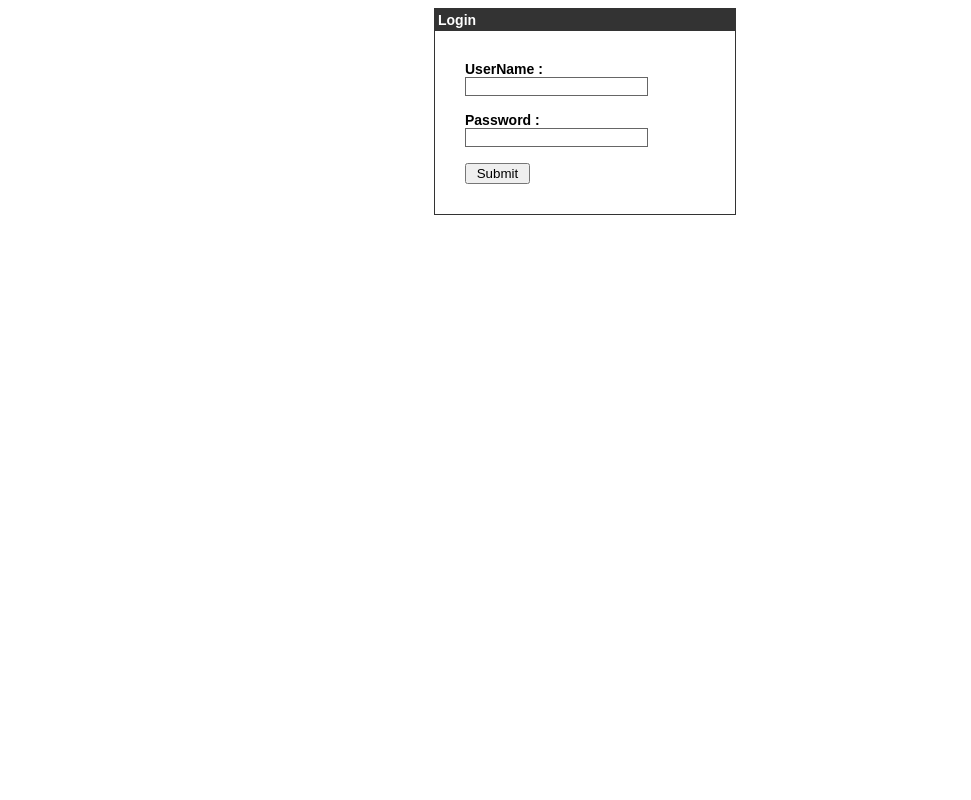
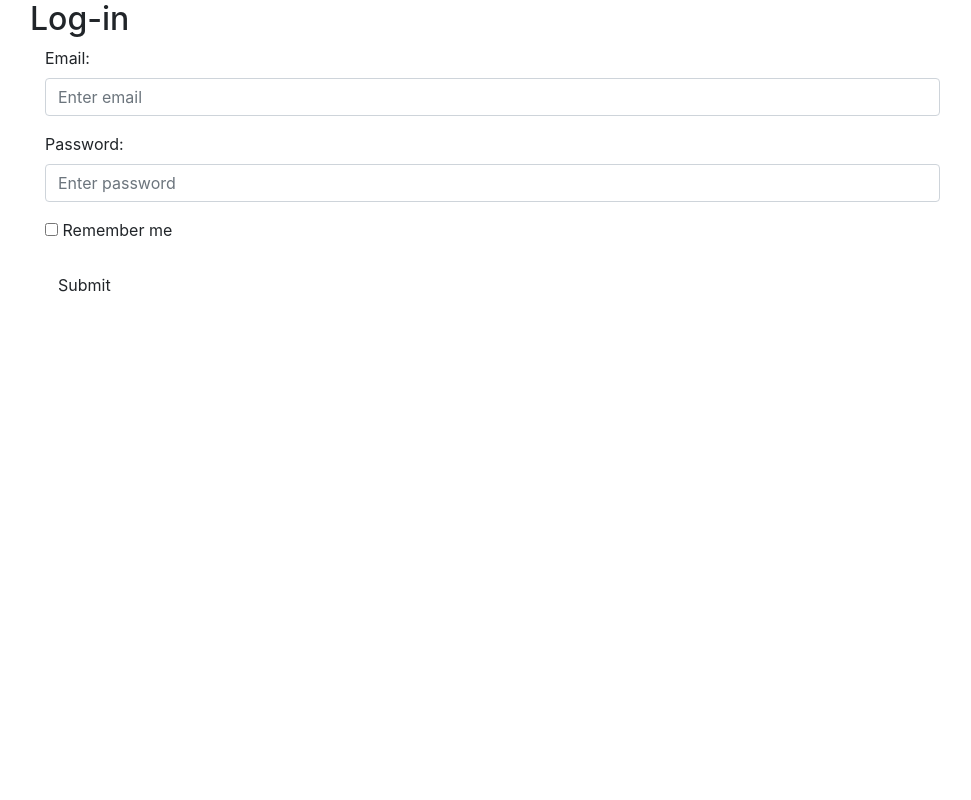
Before and after one commit to Ethaniha/miLife.today, a PHP site: page /login.php in a window 1280 px wide. Shown: the whole page, without its empty margins (55-1026 px from the left). Run offline with PHP 8.4, Linux system fonts and the light colour scheme; data that the repository does not hold is empty; some libraries are stand-ins or nearby versions.

Commit message:
login form / other bits

```diff
--- a/login.php
+++ b/login.php
@@ -1,11 +1,9 @@
 <?php
-   //include("db-conf.php");
-   define('DB_SERVER', 'shareddb-m.hosting.stackcp.net');
-   define('DB_USERNAME', 'project-3130313b73');
-   define('DB_PASSWORD', 's7vwjao7mf');
-   define('DB_DATABASE', 'project-3130313b73');
+   define('DB_SERVER', 'localhost:3306');
+   define('DB_USERNAME', 'root');
+   define('DB_PASSWORD', 'password');
+   define('DB_DATABASE', 'socialmedia');
    $db = mysqli_connect(DB_SERVER,DB_USERNAME,DB_PASSWORD,DB_DATABASE);
-
 
    session_start();
 
@@ -15,17 +13,15 @@
       $myusername = mysqli_real_escape_string($db,$_POST['username']);
       $mypassword = mysqli_real_escape_string($db,$_POST['password']);
 
-      $sql = "SELECT id FROM admin WHERE username = '$myusername' and passcode = '$mypassword'";
+      $sql = "SELECT User_ID FROM users WHERE email = '$myusername' and password = '$mypassword'";
       $result = mysqli_query($db,$sql);
       $row = mysqli_fetch_array($result,MYSQLI_ASSOC);
-      $active = $row['active'];
 
       $count = mysqli_num_rows($result);
 
       // If result matched $myusername and $mypassword, table row must be 1 row
 
       if($count == 1) {
-         session_register("myusername");
          $_SESSION['login_user'] = $myusername;
 
          header("location: welcome.php");
@@ -39,44 +35,43 @@
    <head>
       <title>Login Page</title>
 
-      <style type = "text/css">
-         body {
-            font-family:Arial, Helvetica, sans-serif;
-            font-size:14px;
-         }
-         label {
-            font-weight:bold;
-            width:100px;
-            font-size:14px;
-         }
-         .box {
-            border:#666666 solid 1px;
-         }
-      </style>
+      <link rel="stylesheet" href="https://stackpath.bootstrapcdn.com/bootstrap/4.2.1/css/bootstrap.min.css" integrity="sha384-GJzZqFGwb1QTTN6wy59ffF1BuGJpLSa9DkKMp0DgiMDm4iYMj70gZWKYbI706tWS" crossorigin="anonymous">
 
    </head>
 
-   <body bgcolor = "#FFFFFF">
+    <body bgcolor = "#FFFFFF">
 
-      <div align = "center">
-         <div style = "width:300px; border: solid 1px #333333; " align = "left">
-            <div style = "background-color:#333333; color:#FFFFFF; padding:3px;"><b>Login</b></div>
+    <div class="container">
+      <h2>Log-in</h2>
+      <form class="form-horizontal" action="" method="post">
+        <div class="form-group">
+          <label class="control-label col-sm-2" name="username">Email:</label>
+          <div class="col-sm-10">
+            <input type="email" class="form-control" name="username" placeholder="Enter email" name="email">
+          </div>
+        </div>
+        <div class="form-group">
+          <label class="control-label col-sm-2" name="password">Password:</label>
+          <div class="col-sm-10">
+            <input type="password" class="form-control" name="password" placeholder="Enter password" name="pwd">
+          </div>
+        </div>
+        <div class="form-group">
+          <div class="col-sm-offset-2 col-sm-10">
+            <div class="checkbox">
+              <label><input type="checkbox" name="remember"> Remember me</label>
+            </div>
+          </div>
+        </div>
+        <div class="form-group">
+          <div class="col-sm-offset-2 col-sm-10">
+            <button type="submit" class="btn btn-default">Submit</button>
+          </div>
+        </div>
+      </form>
+    </div>
 
-            <div style = "margin:30px">
-
-               <form action = "" method = "post">
-                  <label>UserName  :</label><input type = "text" name = "username" class = "box"/><br /><br />
-                  <label>Password  :</label><input type = "password" name = "password" class = "box" /><br/><br />
-                  <input type = "submit" value = " Submit "/><br />
-               </form>
-
-               <div style = "font-size:11px; color:#cc0000; margin-top:10px"><?php echo $error; ?></div>
-
-            </div>
-
-         </div>
-
-      </div>
+    <script src="https://stackpath.bootstrapcdn.com/bootstrap/4.2.1/js/bootstrap.min.js" integrity="sha384-B0UglyR+jN6CkvvICOB2joaf5I4l3gm9GU6Hc1og6Ls7i6U/mkkaduKaBhlAXv9k" crossorigin="anonymous"></script>
 
    </body>
 </html>
```
Also changed, not shown: index.php (added, +25 -0 lines), login2.php (added, +188 -0 lines), 1 other file.
